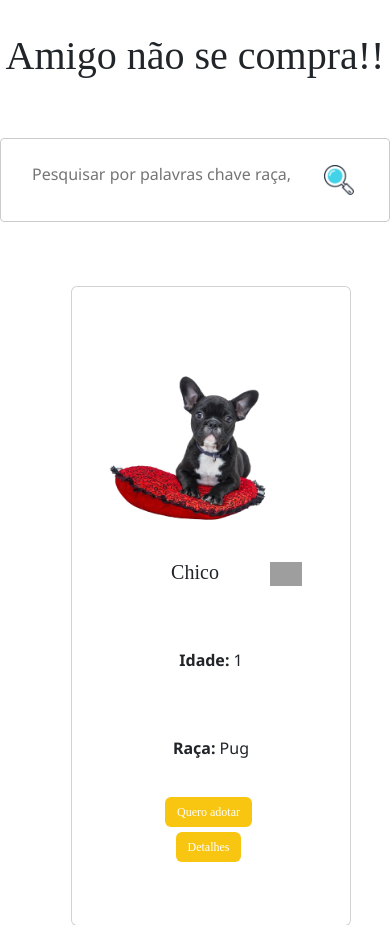
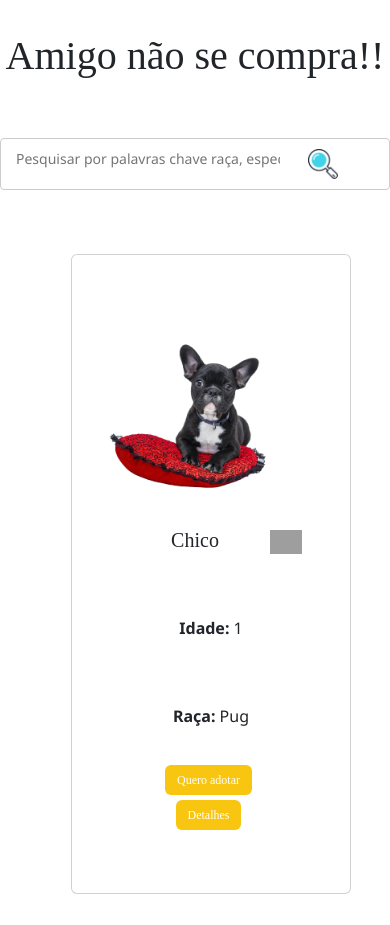
Before and after one commit to CarolinaSanches24/Projeto-Django-Animals, a Django app: page / in a window 390 px wide. Shown: the part 79-1004 px from the top of the page. Run offline with Django 4.2, Linux system fonts and the light colour scheme; data comes from the database, SQL or seed files in the repository; some libraries are stand-ins or nearby versions; some web fonts are replaced; grey boxes are pictures that could not be loaded.

Commit message:
:bug: fix :serchbar

```diff
--- a/cadastro_animal/static/css/home.css
+++ b/cadastro_animal/static/css/home.css
@@ -1,4 +1,3 @@
-@import "var.css";
 header {
   background: rgba(21, 66, 132, 1);
   width: 100%;
--- a/cadastro_animal/static/css/search.css
+++ b/cadastro_animal/static/css/search.css
@@ -15,7 +15,7 @@
   font-size: 14px;
   font-family: var(--font-Noto);
   border: none;
-  width: 25vw;
+  width: 35vw;
   margin-left: 10px;
 }
 
@@ -37,19 +37,7 @@ input:focus {
 }
 
 @media screen and (max-width: 768px) {
-  .search-container {
-    max-width: 100%;
-    padding: 1rem;
-  }
-
-  #search-input {
-    padding: 5px;
-    width: 18rem;
-    outline: none;
-    font-size: 16px;
-  }
-
-  #search-button {
-    width: 1rem;
+  #search-input{
+    width:18rem;
   }
 }
```
